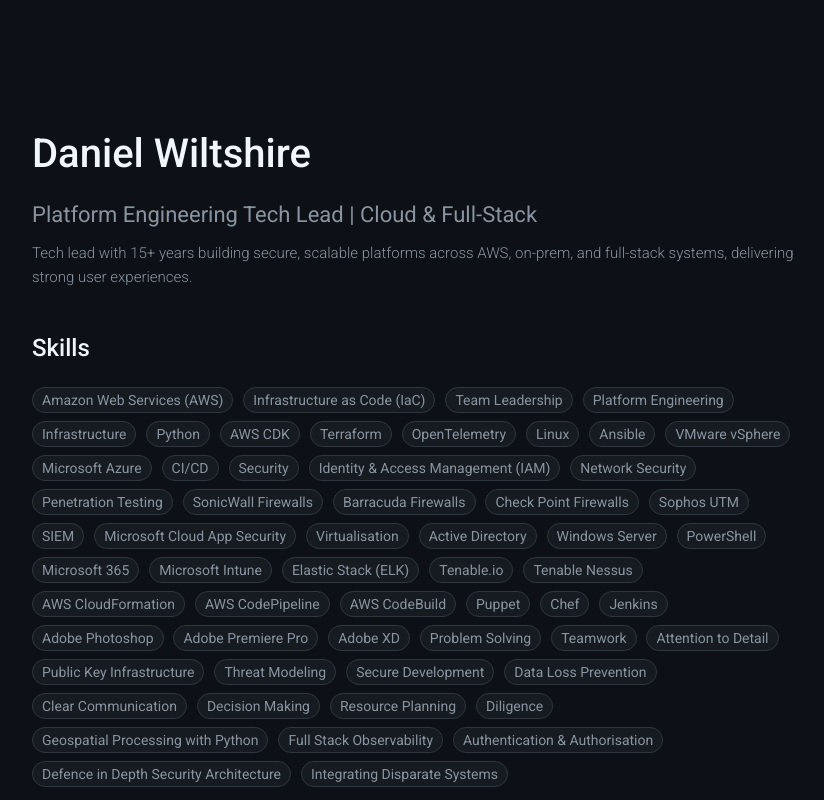
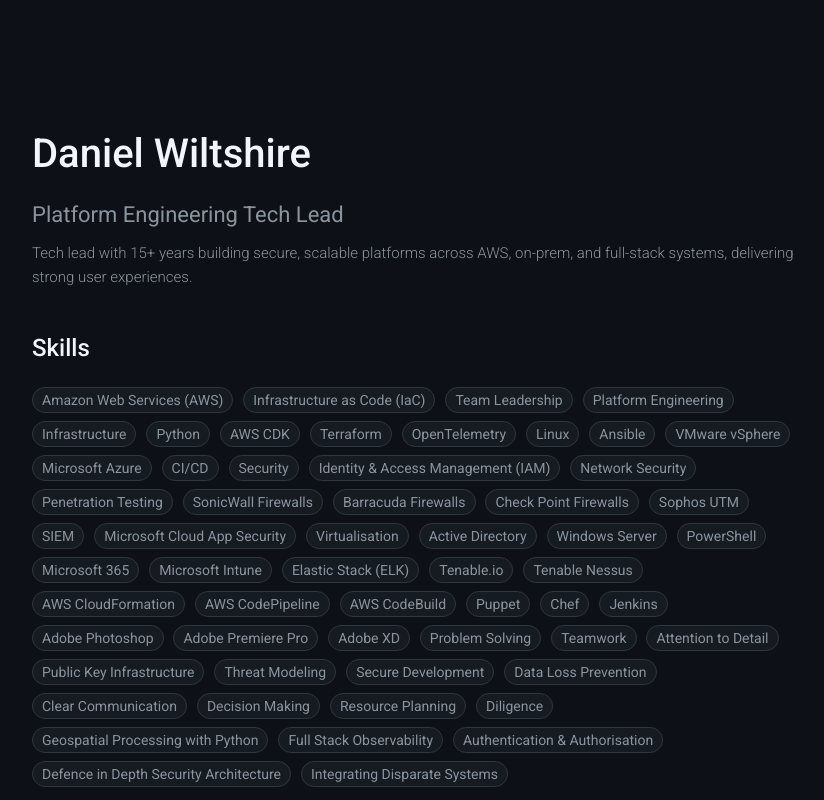
Before and after one commit to danwiltshire/portfolio, a plain HTML site: page docs/index.html in a window 1280 px wide. Shown: the top 800 px of the page, without its empty margins (224-1048 px from the left). Drawn offline with Linux system fonts and the light colour scheme.

Commit message:
chore: Simplify sub

```diff
--- a/docs/index.html
+++ b/docs/index.html
@@ -17,7 +17,7 @@
 <body>
     <section class="header">
         <h1>Daniel Wiltshire</h1>
-        <sub>Platform Engineering Tech Lead | Cloud &amp; Full-Stack</sub>
+        <sub>Platform Engineering Tech Lead</sub>
         <p class="subtitle">Tech lead with 15+ years building secure, scalable platforms across AWS, on-prem, and full-stack systems, delivering strong user experiences.</p>
 
         <h3>Skills</h3>
```
